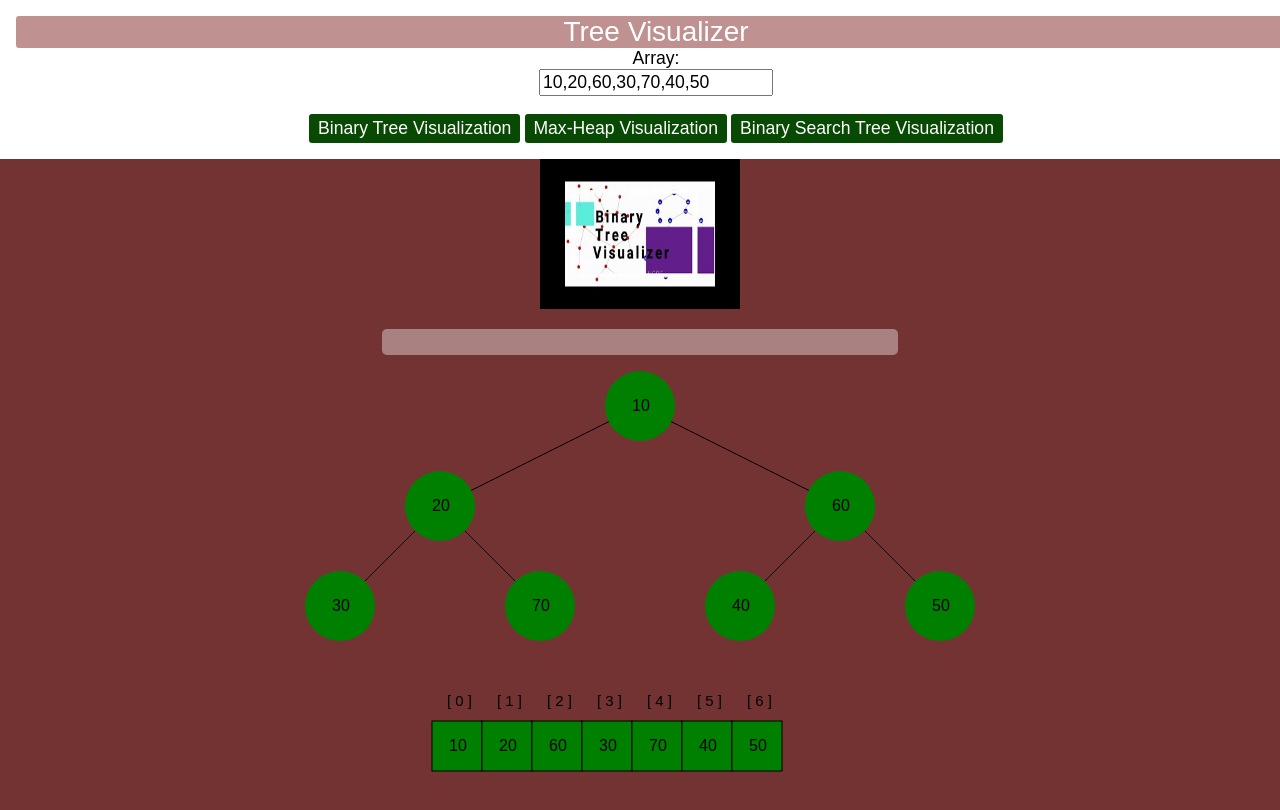
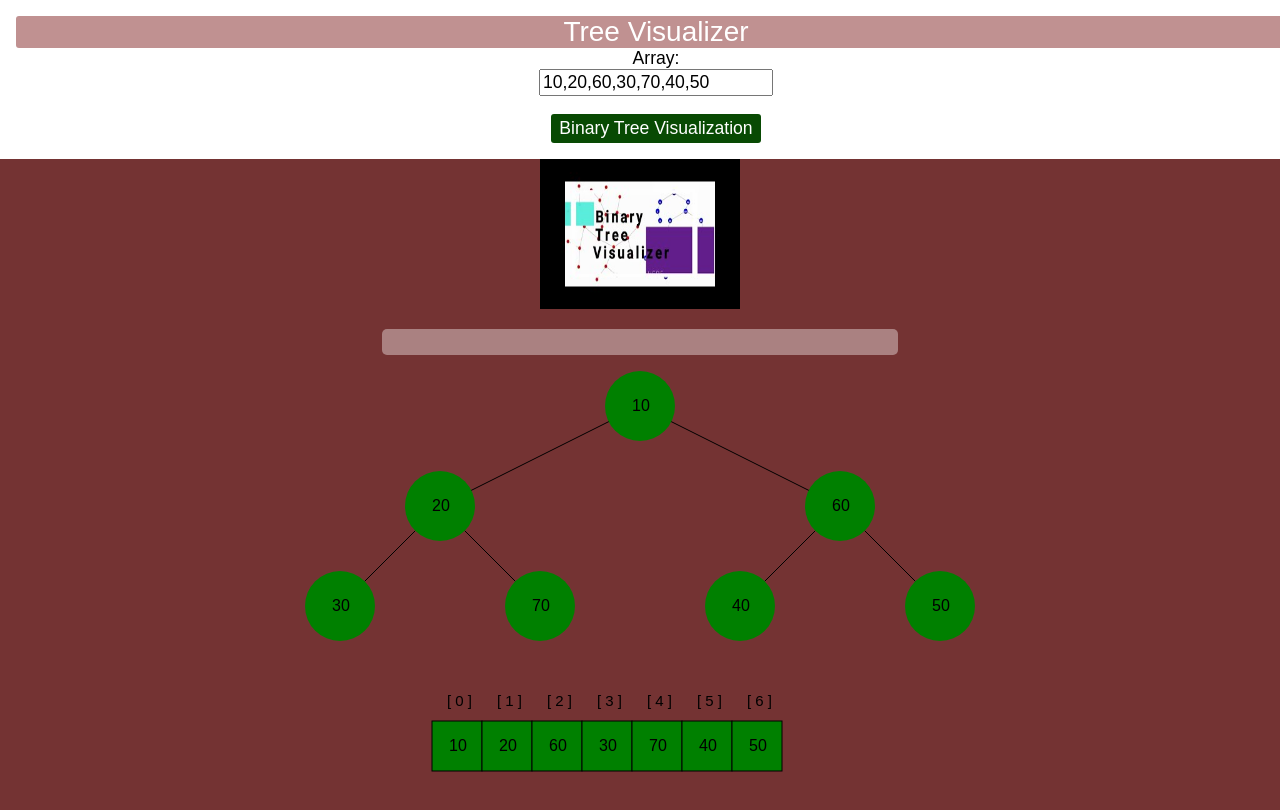
Before and after one commit to anuraggulati786/Binary-Tree-Visualizer, a plain HTML site: page index.html in a window 1280 px wide. Shown: the top 810 px of the page. Drawn offline with nearby package versions, Linux system fonts and the light colour scheme.

Commit message:
Update index.html

```diff
--- a/index.html
+++ b/index.html
@@ -13,12 +13,11 @@
       <input type="text" id="array-input" name="array" />
       <div id="options">
         <button onclick="treeAndArray()">Binary Tree Visualization</button>
-        <button onclick="heapify()">Max-Heap Visualization</button>
-        <button onclick="createBinarySearchTree()">Binary Search Tree Visualization</button>
       </div>
     </header>
 
     <img src="Logo.jpg" width="200" height="150">
+
     <div id="blurb">
       <div id="visual-title"></div>
       <div id="instructions"></div>
```
